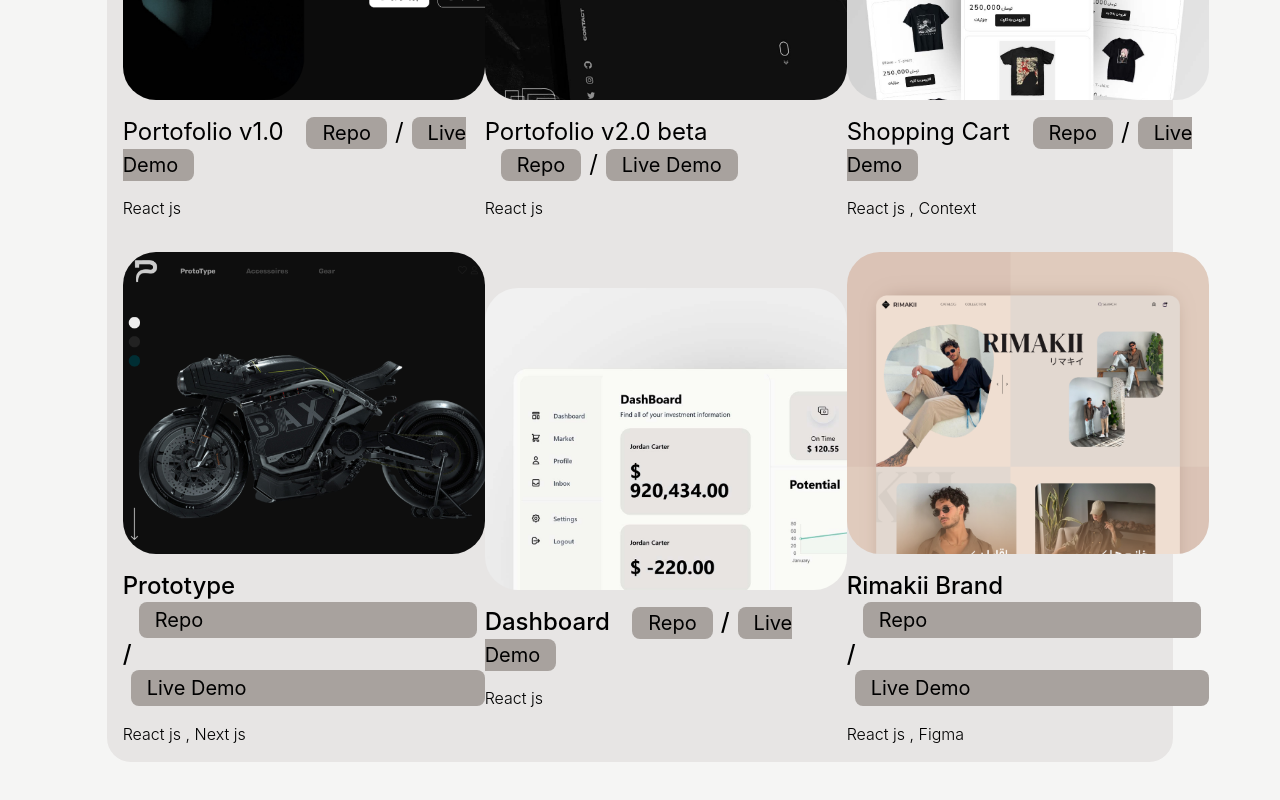
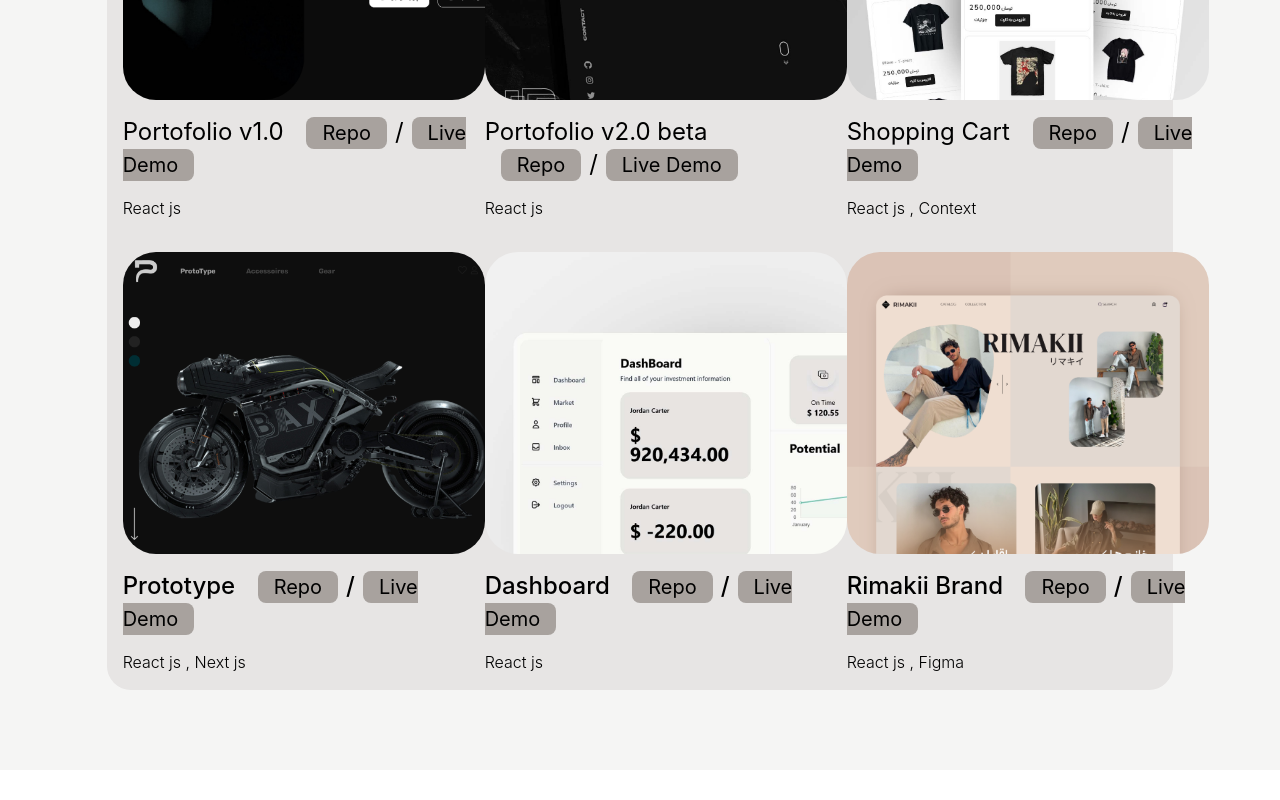
Before and after one commit to Afra-san/kar, a React (Create React App) app: page / in a window 1280 px wide. Shown: the part 1362-2162 px from the top of the page. After the commit the page ends 2132 px from the top, so only its background shows below. Built offline with nearby package versions, Linux system fonts and the light colour scheme.

Commit message:
Update Works.js

```diff
--- a/src/comps/Works.js
+++ b/src/comps/Works.js
@@ -26,7 +26,7 @@ export default function Works() {
             <div className="flex flex-col justify-between w-full lg:flex-row items-center lg:items-center">
                 <div>
                   <div className="img-4 box-size bg-[#D9D9D9] radius"></div>
-                  <h2 className="text-start text-2xl my-4 font-medium">Prototype <p className='font-normal text-xl ml-4 mr-2 bg-stone-400 py-1 transition px-4 rounded-lg hover:bg-stone-300'>Repo</p>/<p className='font-normal text-xl ml-2 bg-stone-400 py-1 transition px-4 rounded-lg hover:bg-stone-300'>Live Demo</p> </h2>
+                  <h2 className="text-start text-2xl my-4 font-medium">Prototype <a href='https://afra-resume.netlify.app/' className='font-normal text-xl ml-4 mr-2 bg-stone-400 py-1 transition px-4 rounded-lg hover:bg-stone-300'>Repo</a>/<a href='https://afra-resume.netlify.app/' className='font-normal text-xl ml-2 bg-stone-400 py-1 transition px-4 rounded-lg hover:bg-stone-300'>Live Demo</a> </h2>
                   <p className="text-start font-light">React js , Next js</p>
                 </div>
                 <div>
@@ -36,7 +36,7 @@ export default function Works() {
                 </div>
                 <div>
                   <div className="img-6 box-size bg-[#D9D9D9] radius"></div>
-                  <h2 className="text-start text-2xl my-4 font-medium">Rimakii Brand <p className='font-normal text-xl ml-4 mr-2 bg-stone-400 py-1 transition px-4 rounded-lg hover:bg-stone-300'>Repo</p>/<p className='font-normal text-xl ml-2 bg-stone-400 py-1 transition px-4 rounded-lg hover:bg-stone-300'>Live Demo</p></h2>
+                  <h2 className="text-start text-2xl my-4 font-medium">Rimakii Brand <a href='https://afra-resume.netlify.app/' className='font-normal text-xl ml-4 mr-2 bg-stone-400 py-1 transition px-4 rounded-lg hover:bg-stone-300'>Repo</a>/<a href='https://afra-resume.netlify.app/' className='font-normal text-xl ml-2 bg-stone-400 py-1 transition px-4 rounded-lg hover:bg-stone-300'>Live Demo</a></h2>
                   <p className="text-start font-light">React js , Figma</p>
                 </div>
             </div>
```
